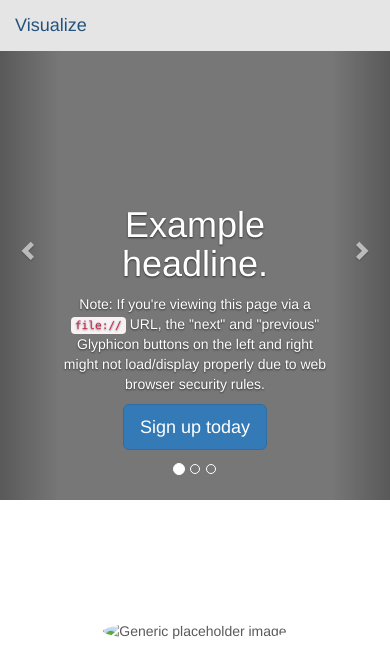
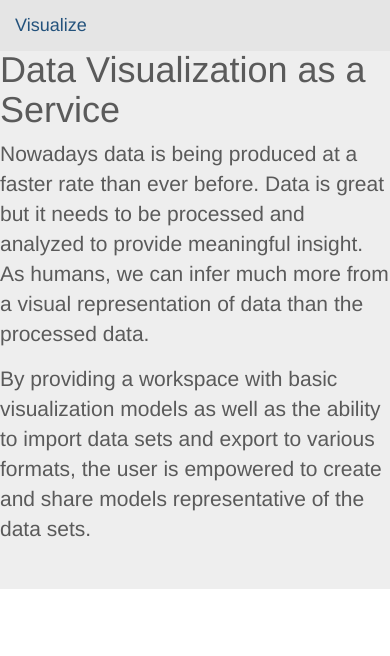
Before and after one commit to josecolella/FinalProject, a Django app: page /about/ in a window 390 px wide; the page is wider, and only the part inside the window is pictured. Shown: the top 656 px of that part. Run offline with Django 3.2, Linux system fonts and the light colour scheme; parts of the project's set-up code (start-up, migrations or seed data) failed here and were passed over; some libraries are stand-ins or nearby versions; some web fonts are replaced.

Commit message:
About page is just about finished. Add content when the visualization part is done

```diff
--- a/visualization/templates/visualization/about.html
+++ b/visualization/templates/visualization/about.html
@@ -3,82 +3,49 @@
 {% block stylesheets %}
     {% load staticfiles %}
     <link rel="stylesheet" href="{% static "visualization/css/carousel.css" %}"/>
+    <link rel="stylesheet" href="{% static "visualization/css/about.css" %}"/>
 {% endblock stylesheets %}
 {% block headjs %}{% endblock headjs %}
 {% block content %}
 
-    <!-- Carousel
-    ================================================== -->
-    <div id="myCarousel" class="carousel slide" data-ride="carousel">
-        <!-- Indicators -->
-        <ol class="carousel-indicators">
-            <li data-target="#myCarousel" data-slide-to="0" class="active"></li>
-            <li data-target="#myCarousel" data-slide-to="1"></li>
-            <li data-target="#myCarousel" data-slide-to="2"></li>
-        </ol>
-        <div class="carousel-inner">
-            <div class="item active">
-                <img data-src="holder.js/900x500/auto/#777:#7a7a7a/text:First slide" alt="First slide">
-                <div class="container">
-                    <div class="carousel-caption">
-                        <h1>Example headline.</h1>
-                        <p>Note: If you're viewing this page via a <code>file://</code> URL, the "next" and "previous" Glyphicon buttons on the left and right might not load/display properly due to web browser security rules.</p>
-                        <p><a class="btn btn-lg btn-primary" href="#" role="button">Sign up today</a></p>
-                    </div>
-                </div>
-            </div>
-            <div class="item">
-                <img data-src="holder.js/900x500/auto/#666:#6a6a6a/text:Second slide" alt="Second slide">
-                <div class="container">
-                    <div class="carousel-caption">
-                        <h1>Another example headline.</h1>
-                        <p>Cras justo odio, dapibus ac facilisis in, egestas eget quam. Donec id elit non mi porta gravida at eget metus. Nullam id dolor id nibh ultricies vehicula ut id elit.</p>
-                        <p><a class="btn btn-lg btn-primary" href="#" role="button">Learn more</a></p>
-                    </div>
-                </div>
-            </div>
-            <div class="item">
-                <img data-src="holder.js/900x500/auto/#555:#5a5a5a/text:Third slide" alt="Third slide">
-                <div class="container">
-                    <div class="carousel-caption">
-                        <h1>One more for good measure.</h1>
-                        <p>Cras justo odio, dapibus ac facilisis in, egestas eget quam. Donec id elit non mi porta gravida at eget metus. Nullam id dolor id nibh ultricies vehicula ut id elit.</p>
-                        <p><a class="btn btn-lg btn-primary" href="#" role="button">Browse gallery</a></p>
-                    </div>
-                </div>
-            </div>
-        </div>
-        <a class="left carousel-control" href="#myCarousel" data-slide="prev"><span class="glyphicon glyphicon-chevron-left"></span></a>
-        <a class="right carousel-control" href="#myCarousel" data-slide="next"><span class="glyphicon glyphicon-chevron-right"></span></a>
-    </div><!-- /.carousel -->
+    <div class="jumbotron">
+        <h1>Data Visualization as a Service</h1>
+        <p>
+        Nowadays data is being produced at a faster rate than ever before.
+        Data is great but it needs to be processed and analyzed to provide meaningful insight.
+        As humans, we can infer much more from a visual representation of data than the processed data.
+        </p>
+        <p>
+            By providing a workspace with basic visualization models as well as the ability to import data sets
+            and export to various formats, the user is empowered to create and share models representative of the data sets.
+        </p>
+    </div>
+    <div class="container marketing">
+        <div class="row">
+            <div class="col-lg-4 img-desc img-desc-first">
+                <img class="img-circle" src="{% static "visualization/img/piechart.png" %}" alt="Generic placeholder image">
+                <h2>JavaScript</h2>
+                <p>Using the amazing visualization libraries created in JavaScript, many of the visualization models that are seen use the SVG to allow
+                the user to manipulate the model as he or she pleases</p>
 
+            </div><!-- /.col-lg-4 -->
+            <div class="col-lg-4 img-desc">
+                <img class="img-circle" src="{% static "visualization/img/barchart.png" %}" alt="Generic placeholder image">
+                <h2>Python</h2>
+                <p>
+                    Python is a general purpose programming language that provides great tools for data analysis and manipulation.
+                    Python provides robust data analysis tools such as numpy and pandas that allow for quick processing of large data sets.
+                </p>
 
+            </div><!-- /.col-lg-4 -->
+            <div class="col-lg-4 img-desc">
+                <img class="img-circle" src="{% static "visualization/img/linechart.png" %}" alt="Generic placeholder image">
+                <h2>R</h2>
+                <p>
+                    R is a statistics-based programming language that provides many modules for the processing and analysis
+                    of data.
+                </p>
 
-    <!-- Marketing messaging and featurettes
-    ================================================== -->
-    <!-- Wrap the rest of the page in another container to center all the content. -->
-
-    <div class="container marketing">
-
-        <!-- Three columns of text below the carousel -->
-        <div class="row">
-            <div class="col-lg-4">
-                <img class="img-circle" data-src="holder.js/140x140" alt="Generic placeholder image">
-                <h2>Heading</h2>
-                <p>Donec sed odio dui. Etiam porta sem malesuada magna mollis euismod. Nullam id dolor id nibh ultricies vehicula ut id elit. Morbi leo risus, porta ac consectetur ac, vestibulum at eros. Praesent commodo cursus magna.</p>
-                <p><a class="btn btn-default" href="#" role="button">View details &raquo;</a></p>
-            </div><!-- /.col-lg-4 -->
-            <div class="col-lg-4">
-                <img class="img-circle" data-src="holder.js/140x140" alt="Generic placeholder image">
-                <h2>Heading</h2>
-                <p>Duis mollis, est non commodo luctus, nisi erat porttitor ligula, eget lacinia odio sem nec elit. Cras mattis consectetur purus sit amet fermentum. Fusce dapibus, tellus ac cursus commodo, tortor mauris condimentum nibh.</p>
-                <p><a class="btn btn-default" href="#" role="button">View details &raquo;</a></p>
-            </div><!-- /.col-lg-4 -->
-            <div class="col-lg-4">
-                <img class="img-circle" data-src="holder.js/140x140" alt="Generic placeholder image">
-                <h2>Heading</h2>
-                <p>Donec sed odio dui. Cras justo odio, dapibus ac facilisis in, egestas eget quam. Vestibulum id ligula porta felis euismod semper. Fusce dapibus, tellus ac cursus commodo, tortor mauris condimentum nibh, ut fermentum massa justo sit amet risus.</p>
-                <p><a class="btn btn-default" href="#" role="button">View details &raquo;</a></p>
             </div><!-- /.col-lg-4 -->
         </div><!-- /.row -->
 
@@ -89,8 +56,9 @@
 
         <div class="row featurette">
             <div class="col-md-7">
-                <h2 class="featurette-heading">First featurette heading. <span class="text-muted">It'll blow your mind.</span></h2>
-                <p class="lead">Donec ullamcorper nulla non metus auctor fringilla. Vestibulum id ligula porta felis euismod semper. Praesent commodo cursus magna, vel scelerisque nisl consectetur. Fusce dapibus, tellus ac cursus commodo.</p>
+                <h2 class="featurette-heading">Three languages coming together. <span class="text-muted">Providing an apt environment.</span></h2>
+                <p class="lead"> The goal that this platform tries to accomplish is to provide the user with the tools needed to visualize
+            data sets. </p>
             </div>
             <div class="col-md-5">
                 <img class="featurette-image img-responsive" data-src="holder.js/500x500/auto" alt="Generic placeholder image">
@@ -98,33 +66,6 @@
         </div>
 
         <hr class="featurette-divider">
-
-        <div class="row featurette">
-            <div class="col-md-5">
-                <img class="featurette-image img-responsive" data-src="holder.js/500x500/auto" alt="Generic placeholder image">
-            </div>
-            <div class="col-md-7">
-                <h2 class="featurette-heading">Oh yeah, it's that good. <span class="text-muted">See for yourself.</span></h2>
-                <p class="lead">Donec ullamcorper nulla non metus auctor fringilla. Vestibulum id ligula porta felis euismod semper. Praesent commodo cursus magna, vel scelerisque nisl consectetur. Fusce dapibus, tellus ac cursus commodo.</p>
-            </div>
-        </div>
-
-        <hr class="featurette-divider">
-
-        <div class="row featurette">
-            <div class="col-md-7">
-                <h2 class="featurette-heading">And lastly, this one. <span class="text-muted">Checkmate.</span></h2>
-                <p class="lead">Donec ullamcorper nulla non metus auctor fringilla. Vestibulum id ligula porta felis euismod semper. Praesent commodo cursus magna, vel scelerisque nisl consectetur. Fusce dapibus, tellus ac cursus commodo.</p>
-            </div>
-            <div class="col-md-5">
-                <img class="featurette-image img-responsive" data-src="holder.js/500x500/auto" alt="Generic placeholder image">
-            </div>
-        </div>
-
-        <hr class="featurette-divider">
-
-        <!-- /END THE FEATURETTES -->
-
 
         <!-- FOOTER -->
         <footer>
--- a/visualization/views.py
+++ b/visualization/views.py
@@ -1,6 +1,6 @@
 from django.shortcuts import render, render_to_response
 from django.http import HttpResponse
-from django.views.generic import ListView, TemplateView
+from django.views.generic import ListView, TemplateView, View
 from django.template import RequestContext
 from setuptools.compat import BytesIO
 
@@ -10,6 +10,8 @@
 
 from reportlab.pdfgen import canvas
 import csv
+from pandas import Series, DataFrame
+import pandas
 
 import io
 #The render() function takes the request object as its first argument,
@@ -105,3 +107,14 @@
     writer.writerow(['Second row', 'A', 'B', 'C', '"Testing"', "Here's a quote"])
 
     return response
+
+
+class CSVReader(View):
+    """
+    The view that deals with the generation of csv
+    """
+    def get(self, request, *args, **kwargs):
+        """
+        The get method
+        """
+        pass
```
Also changed, not shown: Final_Project/settings.py (+12 -4 lines), Final_Project/wsgi.py (+9 -3 lines), visualization/admin.py (+6 -1 lines), visualization/models.py (+35 -0 lines).
